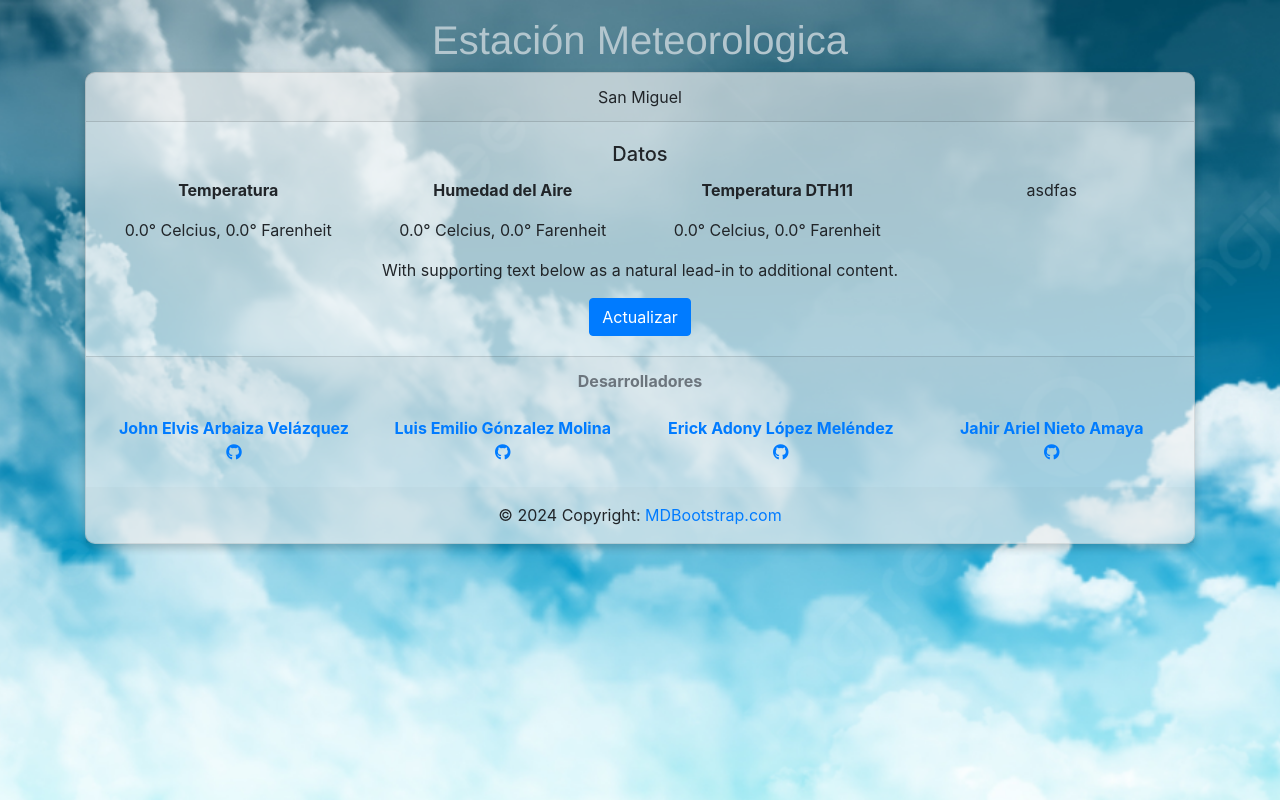
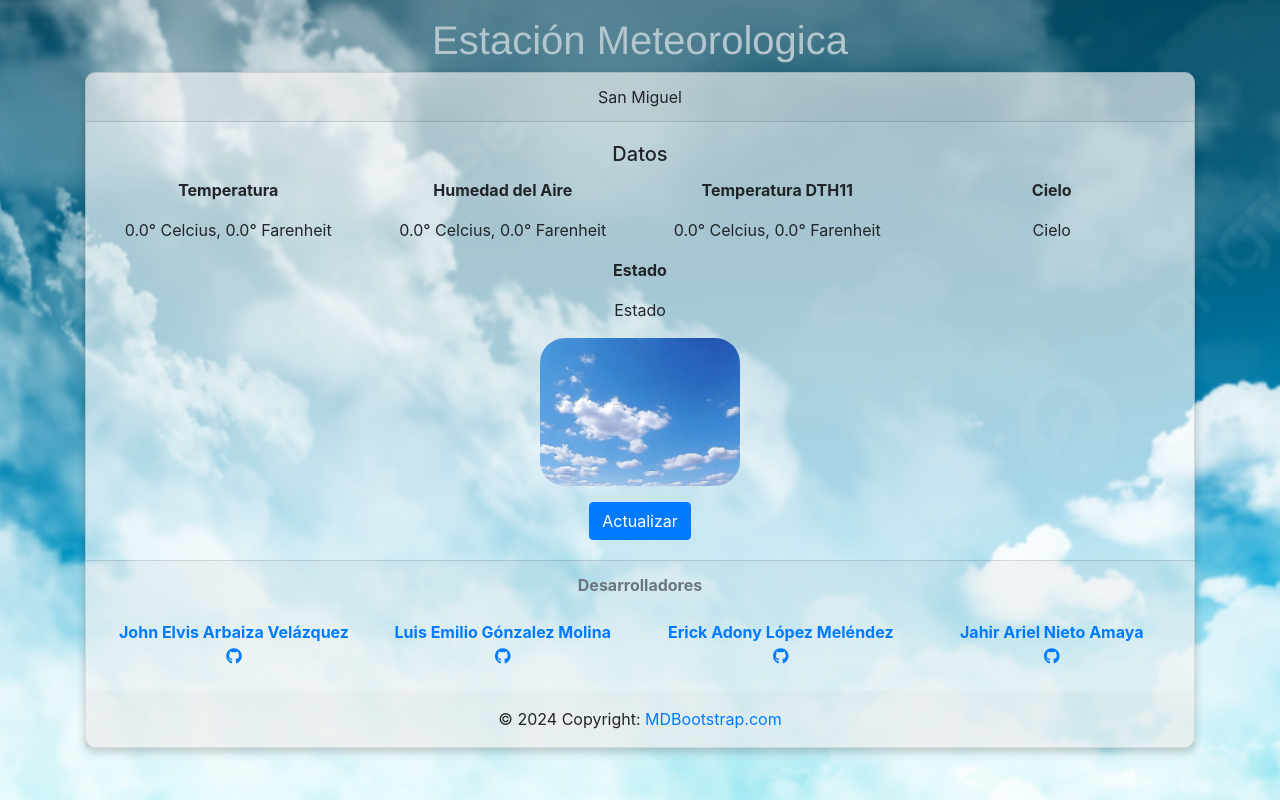
Before and after one commit to lm21009UES/appEstacionMeteorol-gica, a plain HTML site: page index.html in a window 1280 px wide. Drawn offline with nearby package versions, Linux system fonts and the light colour scheme; no server answers.

Commit message:
Agregando Campos Faltantes de FireBase

```diff
--- a/index.html
+++ b/index.html
@@ -32,12 +32,17 @@
                             <p id="DTH11">0.0° Celcius, 0.0° Farenheit</p>
                         </div>
                         <div class="col-3">
-                            asdfas
+                            <p><strong>Cielo</strong></p>
+                            <p id="Cielo">Cielo</p>
+                        </div>
+                        <div class="col-12">
+                            <p><strong>Estado</strong></p>
+                            <p id="Estado">Estado</p>
+                            <img src="./IMG/despejado.jpg" alt="imagenEtado" id="imgEstado">
                         </div>
                     </div>
                 </div>
-                <p class="card-text">With supporting text below as a natural lead-in to additional content.</p>
-                <a href="#" class="btn btn-primary" id="actualizar">Actualizar</a>
+                <a href="#" class="btn btn-primary mt-3" id="actualizar">Actualizar</a>
             </div>
             <div class="card-footer text-muted ">
                 <!-- Footer -->
--- a/index.js
+++ b/index.js
@@ -27,6 +27,9 @@ const temperatura = document.getElementById("temperatura");
 const humedad = document.getElementById("Humedad");
 const dth11 = document.getElementById("DTH11");
 const actualizar = document.getElementById("actualizar");
+const cielo = document.getElementById("Cielo");
+const estado = document.getElementById("Estado");
+const imagen = document.getElementById("imgEstado");
 
 // Ejemplo de cómo acceder a un nodo secundario y obtener datos
 get(exampleRef).then((snapshot) => {
@@ -36,6 +39,13 @@ get(exampleRef).then((snapshot) => {
         temperatura.innerHTML = data.TemperaturaC + " °C<br> "+data.TemperaturaF + " °F";
         humedad.innerHTML = data.Humedad + " g/kg a.s";
         dth11.innerHTML = data.TemperaturaDTH11 + " °C";
+        cielo.innerHTML = data.Cielo;
+        estado.innerHTML = data.Estado;
+        if(data.Estado == "despejado"){
+            imagen.setAttribute("src", "./IMG/despejado.jpg");
+        }else{
+            imagen.setAttribute("src", "./IMG/lluvioso.jpg");
+        }
     } else {
         console.log("No hay datos disponibles");
     }
--- a/style.css
+++ b/style.css
@@ -31,3 +31,9 @@ body{
   font-family: 'Franklin Gothic Medium', 'Arial Narrow', Arial, sans-serif;
   color: rgb(179, 198, 206);
 }
+
+img{
+  width: 200px;
+  height: auto;
+  border-radius: 25px;
+}
```
Also changed, not shown: IMG/despejado.jpg (added), IMG/lluvioso.jpg (added).
